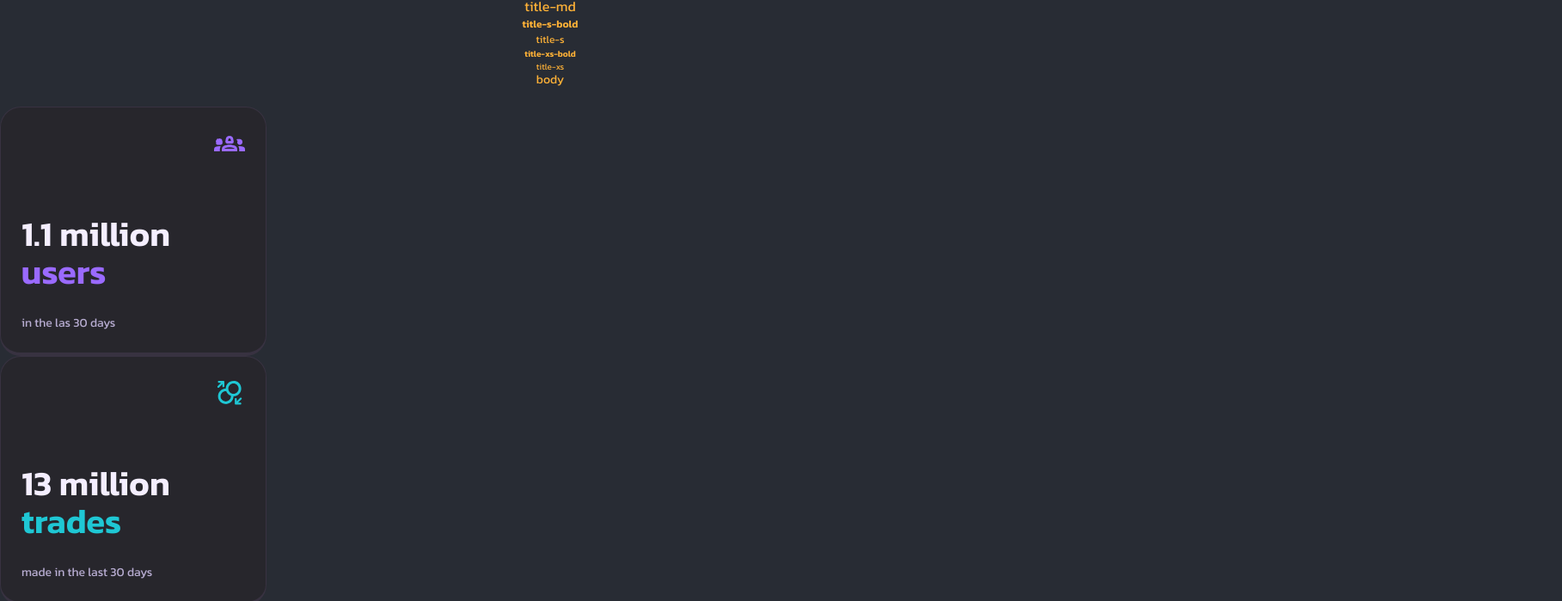
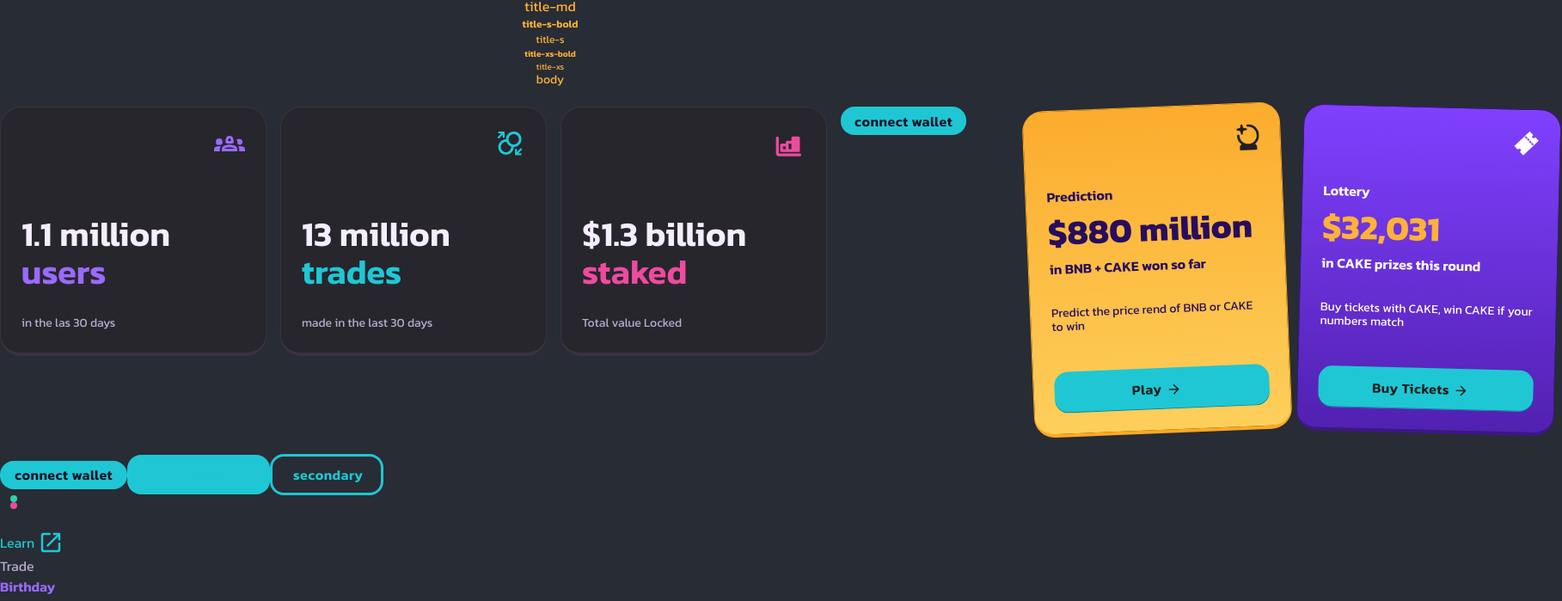
Before and after one commit to Develhope-e3/pancake-swap, a React (Create React App) app: page /dev in a window 1280 px wide. Shown: the part 299-998 px from the top of the page at 86% size, 1817 px wide, since content can reach past the window. Built offline with nearby package versions, Linux system fonts and the light colour scheme; the HTML template or start-up script is replaced by a standard one.

Commit message:
refactor: cards

```diff
--- a/src/componentes/Cards/PrimaryCard.scss
+++ b/src/componentes/Cards/PrimaryCard.scss
@@ -1,10 +1,10 @@
-/* .flex-row-container {
+.flex-row-container {
   display: flex;
 
   font-family: sans-serif;
 
   gap: var(--space-rem);
-} */
+}
 
 .primary-card {
   display: flex;
@@ -12,7 +12,7 @@
   justify-content: space-between;
   text-align: start;
 
-  width: 310px;
+  min-width: 310px;
   height: 290px;
 
   box-sizing: border-box;
```
